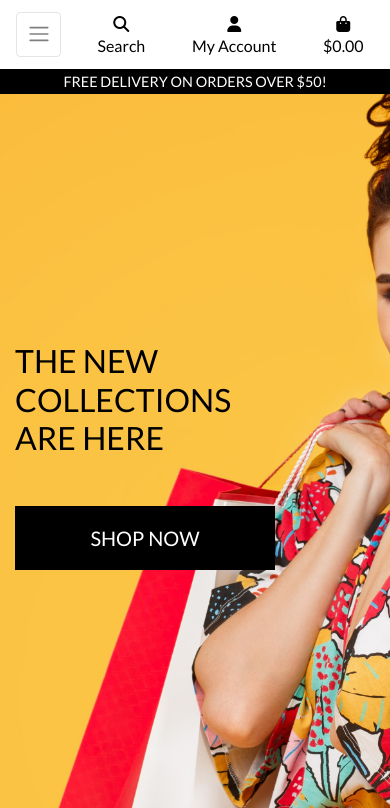
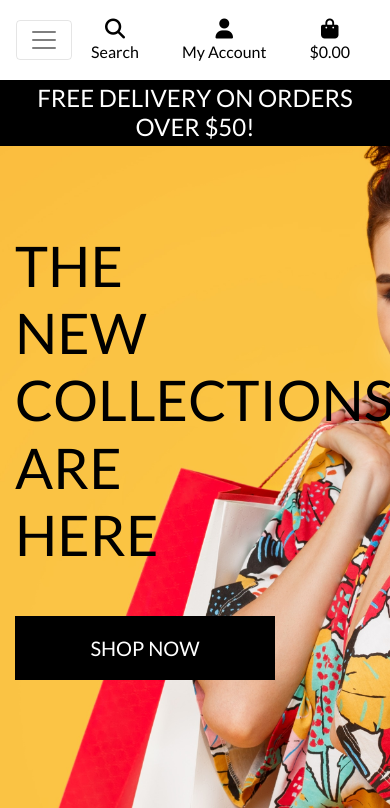
Before and after one commit to andreaslarssamils/boutique_ado_v1, a Django app: page / in a window 390 px wide. Shown: the top 808 px of the page. Run offline with Django 3.2, Linux system fonts and the light colour scheme; parts of the project's set-up code (start-up, migrations or seed data) failed here and were passed over; some libraries are stand-ins or nearby versions.

Commit message:
Prepare for Heroku deployment
- Move SECRET_KEY to environment variable
- Add Heroku host to ALLOWED_HOSTS
- Add Procfile for gunicorn
- Upgrade all dependencies (Django 3.0 → 6.0, etc.)
- Remove unused mobile CSS overrides

```diff
--- a/static/css/base.css
+++ b/static/css/base.css
@@ -265,7 +265,6 @@ input[name='q']::placeholder {
     border-radius: 0;
 }
 
-
 /* fixed top navbar only on medium and up */
 @media (min-width: 992px) {
     .fixed-top-desktop-only {
@@ -290,40 +289,4 @@ input[name='q']::placeholder {
     body {
         height: calc(100vh - 116px);
     }
-
-    .display-4.logo-font.text-black {
-        font-size: 2rem;
-    }
-
-    .nav-link {
-        padding: 0.15rem;
-    }
-
-    .nav-link i.fa-lg {
-        font-size: 1rem;
-    }
-
-    .navbar-toggler {
-        padding: .6rem .6rem;
-        font-size: 1rem;
-    }
-
-    #delivery-banner h4 {
-        font-size: .9rem;
-    }
-
-    .btn.btn-outline-black.rounded-0,
-    .btn.btn-black.rounded-0 {
-        padding: .375rem .375rem;
-    }
-
-    .btn.btn-outline-black.rounded-0.btn-lg,
-    .btn.btn-black.rounded-0.btn-lg {
-        padding: .375rem .375rem;
-        font-size: .75rem;
-    }
-
-    .increment-qty, .decrement-qty {
-        padding: .25rem .5rem !important;
-    }
 }
```
Also changed, not shown: boutiqe_ado/settings.py (+6 -2 lines), requirements.txt (+29 -27 lines), 1 other file.
